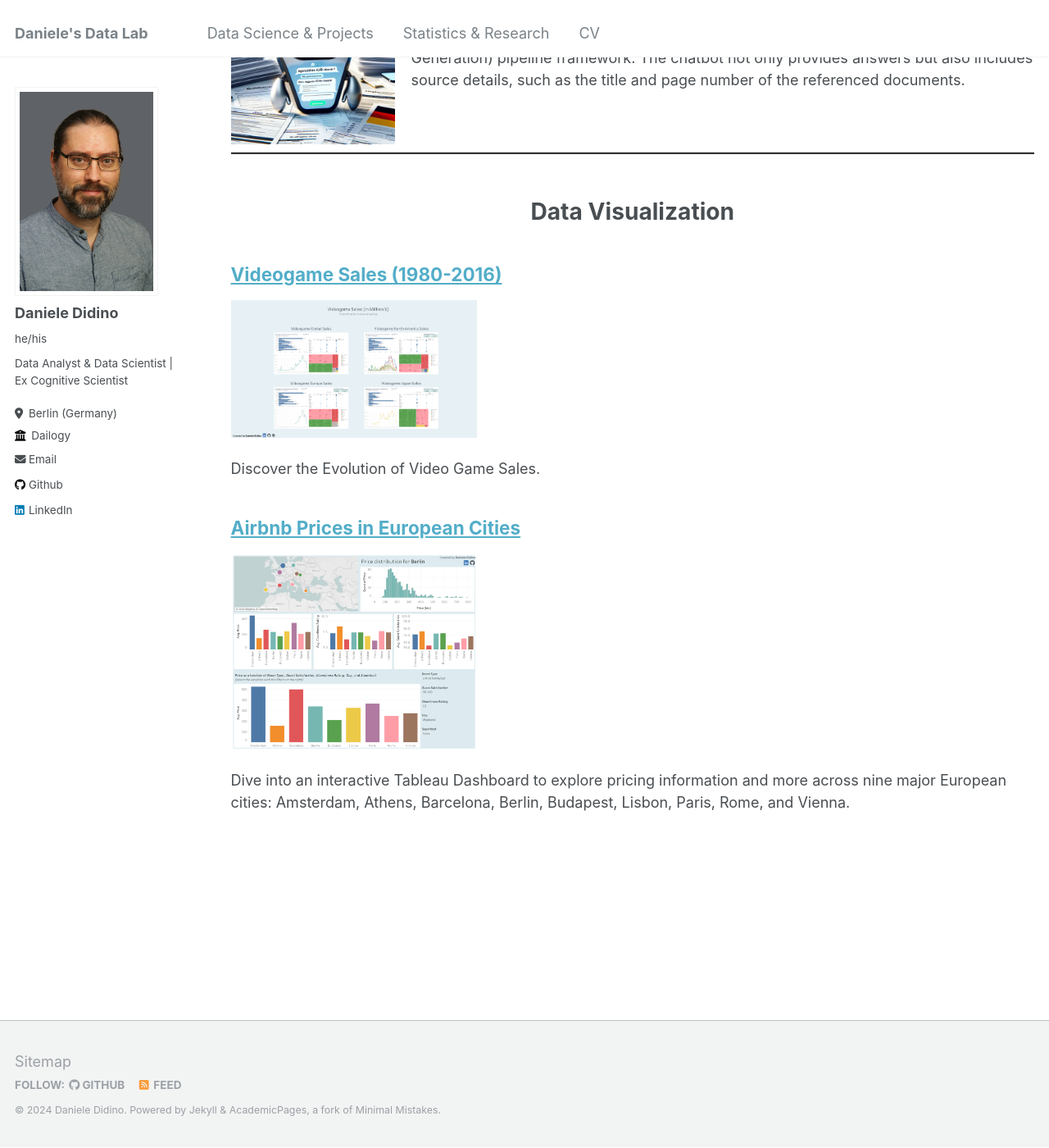
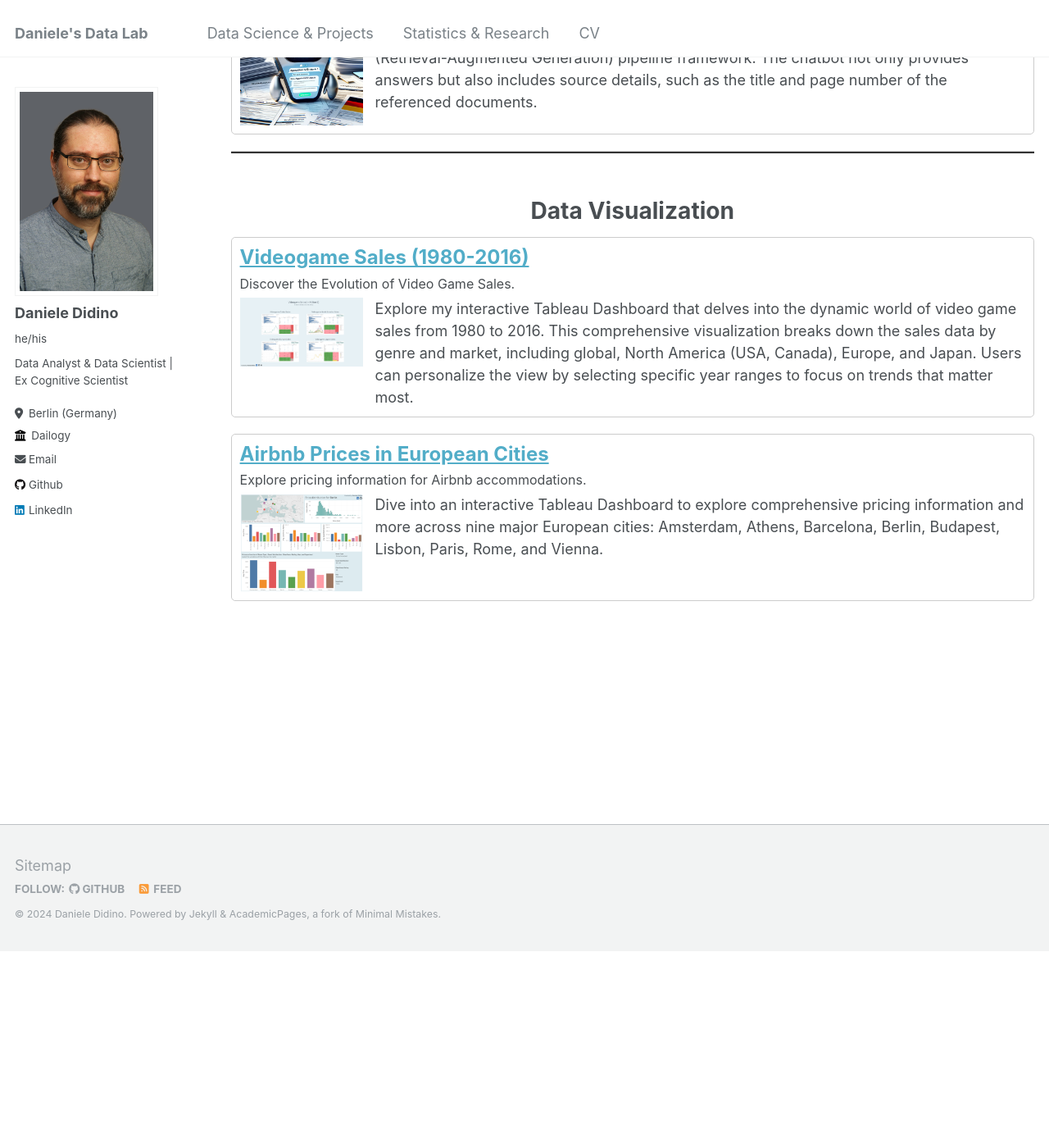
Before and after one commit to DanieleDidino/DanieleDidino.github.io, a Jekyll site: the page built from _pages/data_proj.html, in a window 1280 px wide and 1400 px high, scrolled down 514 px. Shown: the whole window at 82% size. Built offline with Jekyll 4.4.1, drawn with Linux system fonts in a browser that asks for light colours; after the commit the page ends 1675 px from its top, so only the background shows below that.

Commit message:
new html for Data Science and Projects page

```diff
--- a/_pages/data_proj.html
+++ b/_pages/data_proj.html
@@ -52,8 +52,6 @@
   }
 </style>
 
-
-
 <hr> <!-- Add a horizontal line -->
 
 <h1 align="left">
@@ -61,7 +59,6 @@
 </h1>
 
 <!-- Dailogy App -->
-
 <div class="project">
   <h2 class="project-title">
       <a href="../LLM_projects/dailogy/" target="_blank">Dailogy App</a>
@@ -79,28 +76,21 @@
 </div>
 
 <!-- Chatbot afa -->
-
-<h2 style="margin-top: 20px; margin-bottom: 20px;">
-  <a href="{{site.baseurl}}/LLM_projects/chatbot_afa/">Chatbot - <i>Agentur für Arbeit</i></a>
+<div class="project">
+  <h2 class="project-title">
+      <a href="{{site.baseurl}}/LLM_projects/chatbot_afa/" target="_blank">Chatbot - <i>Agentur für Arbeit</i></a>
   </h2>
-
-Chat with the documents from the <i>Agentur für Arbeit.</i>
-
-<div style="float: left; margin-right: 20px;">
+  <p class="project-description">Chat with the documents from the <i>Agentur für Arbeit.</i></p>
+  <div class="project-body">
       <img src="/images/chatbot_afa_2.png" alt="Chatbot AfA" width="200">
-</div>
-
+      <p>
         This chatbot utilizes publicly available PDF documents from the <i>Agentur für Arbeit</i> as  its primary
         data source. It responds to queries by leveraging these documents within a <b>RAG</b> (Retrieval-Augmented Generation)
         pipeline framework. The chatbot not only provides answers but also includes source details, such as the title
-and page number of the referenced documents.<br>
-
-
-<!-- {% for post in site.LLM_projects %} -->
-<!--   {% include archive-single.html %} -->
-<!-- {% endfor %}                        -->
-
-<br><br>
+        and page number of the referenced documents.
+      </p>
+  </div>
+</div>
 
 <hr> <!-- Add a horizontal line -->
 
@@ -108,28 +98,35 @@
   <br>Data Visualization</br>
 </h1>
 
-<!-- {% for post in site.data_viz %}     -->
-<!--   {% include archive-single.html %} -->
-<!-- {% endfor %}                        -->
-
 <!-- Videogame Sales (1980-2016) -->
-
-<h2><a href="../data_viz/videogame_sales/">Videogame Sales (1980-2016)</a></h2>
-
-<p align="left">
-  <img src="/images/dashboard-videogame_sales.png" alt="drawing" width="300"/>
+<div class="project">
+  <h2 class="project-title">
+      <a href="../data_viz/videogame_sales/" target="_blank">Videogame Sales (1980-2016)</i></a>
+  </h2>
+  <p class="project-description">Discover the Evolution of Video Game Sales.</i></p>
+  <div class="project-body">
+      <img src="/images/dashboard-videogame_sales.png" alt="Dashboard Videogame Sales" width="300">
+      <p>
+        Explore my interactive Tableau Dashboard that delves into the dynamic world of video game
+        sales from 1980 to 2016. This comprehensive visualization breaks down the sales data by
+        genre and market, including global, North America (USA, Canada), Europe, and Japan. Users
+        can personalize the view by selecting specific year ranges to focus on trends that matter most.
       </p>
-
-Discover the Evolution of Video Game Sales.<br>
+  </div>
+</div>
 
 <!-- Airbnb Prices in European Cities -->
-
-<h2><a href="../data_viz/airbnb_europe/">Airbnb Prices in European Cities</i></a></h2>
-
-<p align="left">
-  <img src="/images/dashboard-airbnb.png" alt="drawing" width="300"/>
+<div class="project">
+  <h2 class="project-title">
+      <a href="../data_viz/airbnb_europe/" target="_blank">Airbnb Prices in European Cities</i></a>
+  </h2>
+  <p class="project-description">Explore pricing information for Airbnb accommodations.</i></p>
+  <div class="project-body">
+      <img src="/images/dashboard-airbnb.png" alt="Dashboard Airbnb" width="300">
+      <p>
+        Dive into an interactive Tableau Dashboard to explore comprehensive pricing information and
+        more across nine major European cities: Amsterdam, Athens, Barcelona, Berlin, Budapest,
+        Lisbon, Paris, Rome, and Vienna.
       </p>
-
-Dive into an interactive Tableau Dashboard to explore pricing information
-and more across nine major European cities: Amsterdam, Athens, Barcelona,
-Berlin, Budapest, Lisbon, Paris, Rome, and Vienna.
+  </div>
+</div>
```
Lines whose indentation alone changed are shown as unchanged.
